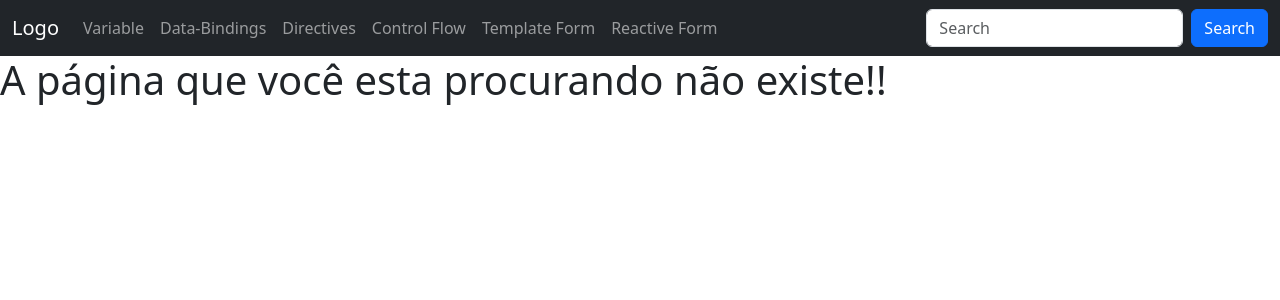
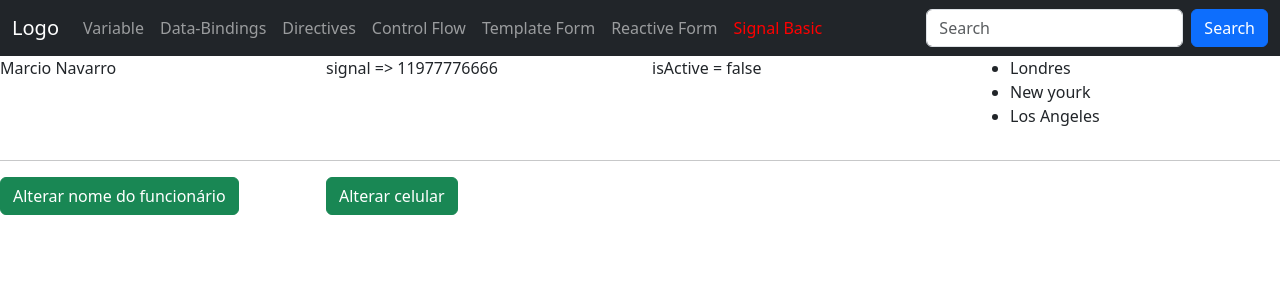
Before and after one commit to marcionavarro/angular22, an Angular app: page /signal-basic in a window 1280 px wide. Shown: the top 300 px of the page. Built offline with nearby package versions, Linux system fonts and the light colour scheme.

Commit message:
Angular 22 Tutorial for Beginners | What are Signal in Angular

```diff
--- a/src/app/app.html
+++ b/src/app/app.html
@@ -31,6 +31,9 @@
         <li class="nav-item">
           <a class="nav-link" routerLink="reactive-form" routerLinkActive="active">Reactive Form</a>
         </li>
+        <li class="nav-item">
+          <a class="nav-link" routerLink="signal-basic" routerLinkActive="active">Signal Basic</a>
+        </li>
       </ul>
       <form class="d-flex">
         <input class="form-control me-2" type="text" placeholder="Search" />
--- a/src/app/app.routes.ts
+++ b/src/app/app.routes.ts
@@ -6,6 +6,7 @@ import { NotFound } from './components/not-found/not-found';
 import { ControlFlow } from './components/control-flow/control-flow';
 import { TemForm } from './components/tem-form/tem-form';
 import { ReactiveFormEx } from './components/reactive-form-ex/reactive-form-ex';
+import { SignalBasic } from './components/signal-basic/signal-basic';
 
 export const routes: Routes = [
   {
@@ -38,6 +39,10 @@ export const routes: Routes = [
     component: ReactiveFormEx,
   },
   {
+    path: 'signal-basic',
+    component: SignalBasic,
+  },
+  {
     path: '**',
     component: NotFound,
   },
--- /dev/null
+++ b/src/app/components/signal-basic/signal-basic.html
@@ -0,0 +1,25 @@
+<div class="row">
+  <div class="col-3">
+    {{ employeeName }}
+  </div>
+  <div class="col-3">signal => {{ empMobileNo() }}</div>
+  <div class="col-3">isActive = {{ isActive() }}</div>
+  <div class="col-3">
+    <ul>
+      @for (city of cityListSignal(); track $index) {
+        <li>{{ city }}</li>
+      }
+    </ul>
+  </div>
+</div>
+
+<hr />
+
+<div class="row">
+  <div class="col-3">
+    <button class="btn btn-success" (click)="changeEmpName()">Alterar nome do funcionário</button>
+  </div>
+  <div class="col-3">
+    <button class="btn btn-success" (click)="changeMobile()">Alterar celular</button>
+  </div>
+</div>
--- /dev/null
+++ b/src/app/components/signal-basic/signal-basic.ts
@@ -0,0 +1,35 @@
+import { Component, signal, WritableSignal } from '@angular/core';
+
+@Component({
+  selector: 'app-signal-basic',
+  imports: [],
+  templateUrl: './signal-basic.html',
+  styleUrl: './signal-basic.css',
+})
+export class SignalBasic {
+  employeeName: string = 'Marcio Navarro';
+
+  empMobileNo = signal('34988887777');
+  isActive: WritableSignal<boolean> = signal(false);
+  cityListSignal: WritableSignal<string[]> = signal(['Londres', 'New yourk', 'Los Angeles']);
+
+  constructor() {
+    // setTimeout(() => {
+    //   debugger;
+    //   this.employeeName = 'Carlos Eduardo';
+    // }, 2000);
+
+    setTimeout(() => {
+      debugger;
+      this.empMobileNo.set('11977776666');
+    }, 2000);
+  }
+
+  changeEmpName() {
+    this.employeeName = 'Carlos';
+  }
+
+  changeMobile() {
+    this.empMobileNo.set('11977776666');
+  }
+}
```
Also changed, not shown: src/app/components/signal-basic/signal-basic.css (added), 1 other file (tests, documents, lock files or other folders).
